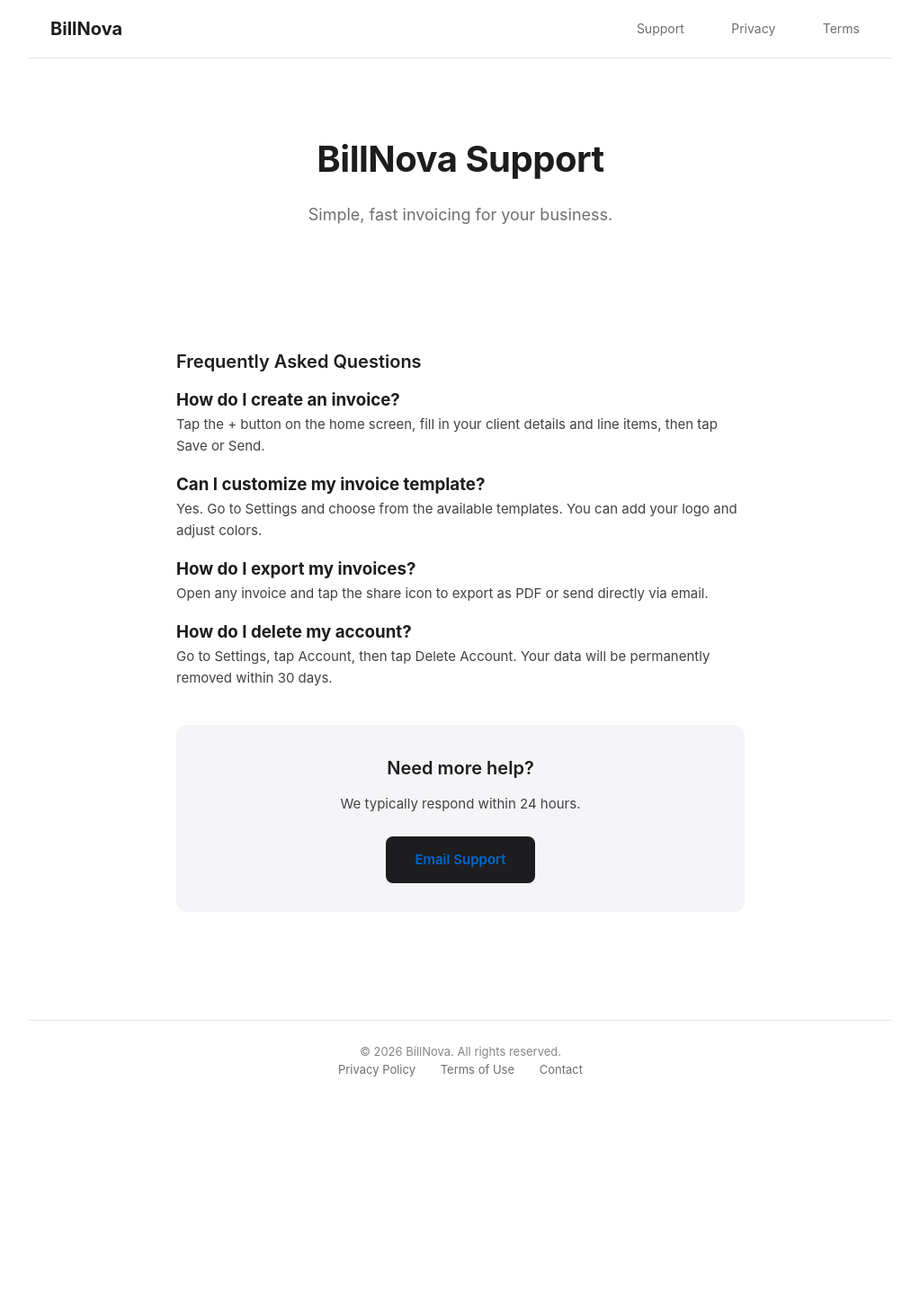
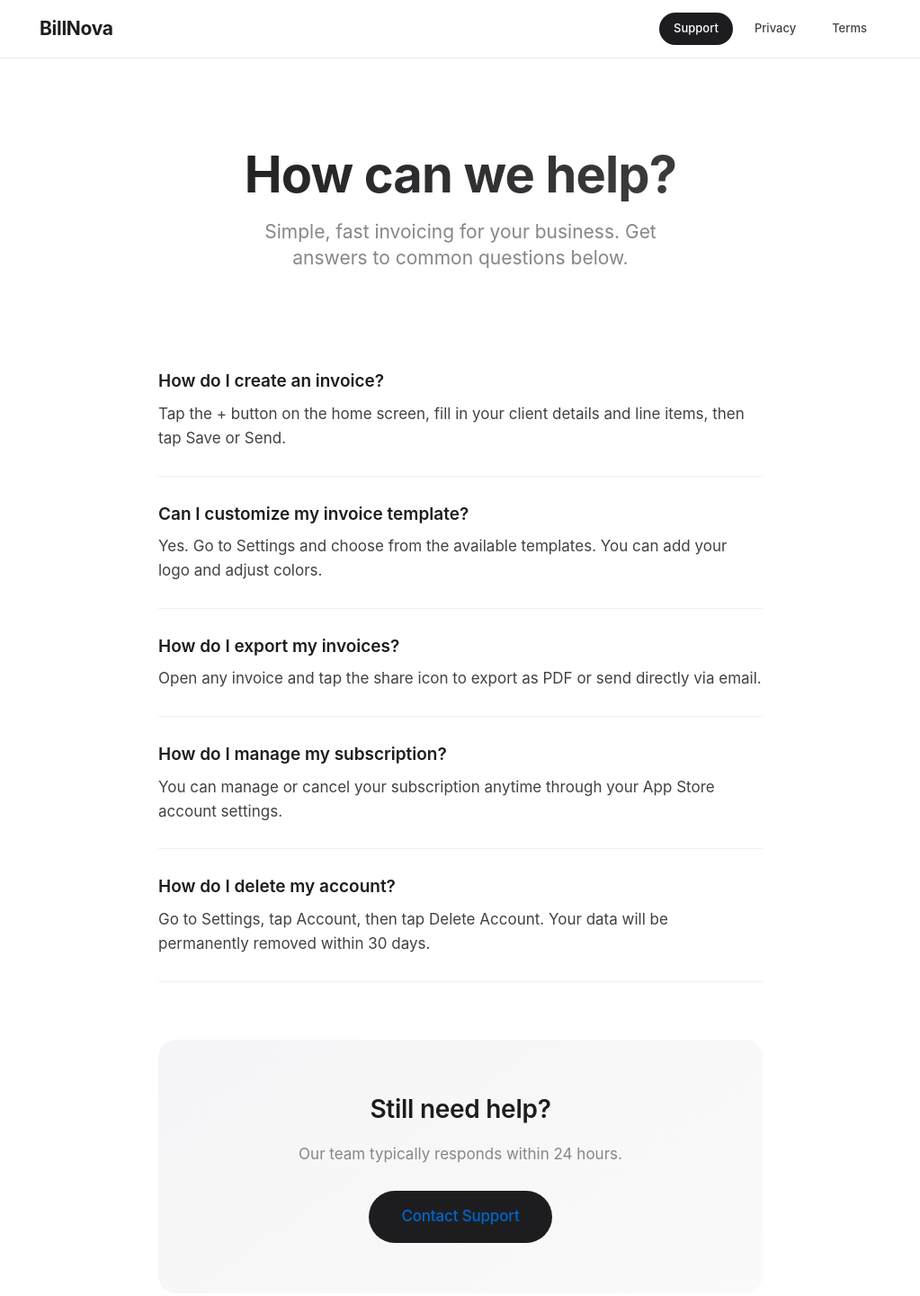
Before and after one commit to SalimAlbadix/billnova, a plain HTML site: page index.html in a window 1280 px wide. Shown: the top 1441 px of the page at 90% size, without its empty margins (128-1151 px from the left). Before the commit the page ends 1224 px from the top, so only its background shows below. Drawn offline with Linux system fonts and the light colour scheme.

Commit message:
Apple-style redesign: frosted glass header, smooth fade-in animations, pill nav, refined typography

```diff
--- a/index.html
+++ b/index.html
@@ -8,48 +8,75 @@
 </head>
 <body>
   <header>
+    <div class="inner">
       <a href="index.html" class="logo">BillNova</a>
       <nav>
-      <a href="index.html">Support</a>
+        <a href="index.html" class="active">Support</a>
         <a href="privacy.html">Privacy</a>
         <a href="terms.html">Terms</a>
       </nav>
+    </div>
   </header>
 
-  <div class="hero">
-    <h1>BillNova Support</h1>
-    <p>Simple, fast invoicing for your business.</p>
+  <div class="hero fade-in">
+    <h1>How can we help?</h1>
+    <p>Simple, fast invoicing for your business. Get answers to common questions below.</p>
   </div>
 
   <div class="content">
-    <h2>Frequently Asked Questions</h2>
-
+    <div class="faq-item fade-in">
       <h3>How do I create an invoice?</h3>
       <p>Tap the + button on the home screen, fill in your client details and line items, then tap Save or Send.</p>
+    </div>
 
+    <div class="faq-item fade-in">
       <h3>Can I customize my invoice template?</h3>
       <p>Yes. Go to Settings and choose from the available templates. You can add your logo and adjust colors.</p>
+    </div>
 
+    <div class="faq-item fade-in">
       <h3>How do I export my invoices?</h3>
       <p>Open any invoice and tap the share icon to export as PDF or send directly via email.</p>
+    </div>
 
+    <div class="faq-item fade-in">
+      <h3>How do I manage my subscription?</h3>
+      <p>You can manage or cancel your subscription anytime through your App Store account settings.</p>
+    </div>
+
+    <div class="faq-item fade-in">
       <h3>How do I delete my account?</h3>
       <p>Go to Settings, tap Account, then tap Delete Account. Your data will be permanently removed within 30 days.</p>
+    </div>
 
-    <div class="support-card">
-      <h2>Need more help?</h2>
-      <p>We typically respond within 24 hours.</p>
-      <a href="mailto:support@albadi.io" class="btn">Email Support</a>
+    <div class="support-card fade-in">
+      <h2>Still need help?</h2>
+      <p>Our team typically responds within 24 hours.</p>
+      <a href="mailto:support@albadi.io" class="btn">Contact Support</a>
     </div>
   </div>
 
   <footer>
+    <div class="inner">
       <p>&copy; 2026 BillNova. All rights reserved.</p>
-    <p>
+      <div class="links">
         <a href="privacy.html">Privacy Policy</a>
         <a href="terms.html">Terms of Use</a>
         <a href="mailto:support@albadi.io">Contact</a>
-    </p>
+      </div>
+    </div>
   </footer>
+
+  <script>
+    const observer = new IntersectionObserver((entries) => {
+      entries.forEach(entry => {
+        if (entry.isIntersecting) {
+          entry.target.classList.add('visible');
+        }
+      });
+    }, { threshold: 0.1, rootMargin: '0px 0px -40px 0px' });
+
+    document.querySelectorAll('.fade-in').forEach(el => observer.observe(el));
+  </script>
 </body>
 </html>
--- a/style.css
+++ b/style.css
@@ -5,161 +5,326 @@
 }
 
 body {
-  font-family: -apple-system, BlinkMacSystemFont, "Segoe UI", Roboto, Helvetica, Arial, sans-serif;
+  font-family: -apple-system, BlinkMacSystemFont, "SF Pro Display", "SF Pro Text", "Helvetica Neue", Helvetica, Arial, sans-serif;
   color: #1d1d1f;
   background: #fff;
-  line-height: 1.6;
+  line-height: 1.5;
   -webkit-font-smoothing: antialiased;
+  -moz-osx-font-smoothing: grayscale;
+  overflow-x: hidden;
 }
 
+/* Fade-in animations */
+.fade-in {
+  opacity: 0;
+  transform: translateY(30px);
+  transition: opacity 0.8s ease, transform 0.8s ease;
+}
+
+.fade-in.visible {
+  opacity: 1;
+  transform: translateY(0);
+}
+
+/* Header */
 header {
-  border-bottom: 1px solid #e5e5e5;
-  padding: 16px 24px;
+  position: sticky;
+  top: 0;
+  z-index: 100;
+  background: rgba(255, 255, 255, 0.72);
+  backdrop-filter: saturate(180%) blur(20px);
+  -webkit-backdrop-filter: saturate(180%) blur(20px);
+  border-bottom: 1px solid rgba(0, 0, 0, 0.08);
+}
+
+header .inner {
+  max-width: 980px;
+  margin: 0 auto;
+  padding: 14px 22px;
   display: flex;
   align-items: center;
   justify-content: space-between;
-  max-width: 960px;
-  margin: 0 auto;
 }
 
 header .logo {
-  font-size: 20px;
+  font-size: 21px;
   font-weight: 700;
   color: #1d1d1f;
   text-decoration: none;
+  letter-spacing: -0.3px;
+}
+
+nav {
+  display: flex;
+  gap: 8px;
 }
 
 nav a {
-  margin-left: 24px;
-  font-size: 14px;
-  color: #6e6e73;
+  font-size: 13px;
+  color: #424245;
   text-decoration: none;
-  padding: 6px 12px;
-  border-radius: 6px;
+  padding: 8px 16px;
+  border-radius: 20px;
+  transition: all 0.3s ease;
+  font-weight: 500;
 }
 
 nav a:hover {
   color: #1d1d1f;
-  background: #f5f5f7;
+  background: rgba(0, 0, 0, 0.04);
 }
 
+nav a.active {
+  color: #fff;
+  background: #1d1d1f;
+}
+
+/* Hero */
 .hero {
   text-align: center;
-  padding: 80px 24px 60px;
-  max-width: 640px;
+  padding: 100px 24px 80px;
+  max-width: 720px;
   margin: 0 auto;
 }
 
 .hero h1 {
-  font-size: 40px;
+  font-size: 56px;
   font-weight: 700;
-  letter-spacing: -0.5px;
-  margin-bottom: 16px;
+  letter-spacing: -0.015em;
+  line-height: 1.07;
+  margin-bottom: 20px;
+  background: linear-gradient(135deg, #1d1d1f 0%, #424245 100%);
+  -webkit-background-clip: text;
+  -webkit-text-fill-color: transparent;
+  background-clip: text;
 }
 
 .hero p {
-  font-size: 18px;
-  color: #6e6e73;
+  font-size: 21px;
+  color: #86868b;
+  font-weight: 400;
+  line-height: 1.38;
+  max-width: 500px;
+  margin: 0 auto;
 }
 
+/* Content sections */
 .content {
-  max-width: 680px;
+  max-width: 720px;
   margin: 0 auto;
-  padding: 40px 24px 80px;
+  padding: 0 24px 100px;
 }
 
 .content h1 {
-  font-size: 32px;
+  font-size: 48px;
   font-weight: 700;
+  letter-spacing: -0.015em;
+  line-height: 1.1;
   margin-bottom: 8px;
 }
 
 .content .updated {
-  font-size: 14px;
-  color: #6e6e73;
-  margin-bottom: 32px;
+  font-size: 15px;
+  color: #86868b;
+  margin-bottom: 48px;
 }
 
 .content h2 {
-  font-size: 20px;
+  font-size: 24px;
+  font-weight: 600;
+  margin-top: 48px;
+  margin-bottom: 16px;
+  letter-spacing: -0.01em;
+}
+
+.content h3 {
+  font-size: 19px;
   font-weight: 600;
   margin-top: 32px;
-  margin-bottom: 12px;
+  margin-bottom: 8px;
 }
 
 .content p,
 .content ul {
-  font-size: 15px;
+  font-size: 17px;
   color: #424245;
   margin-bottom: 16px;
+  line-height: 1.58;
 }
 
 .content ul {
-  padding-left: 20px;
+  padding-left: 24px;
 }
 
 .content li {
-  margin-bottom: 8px;
+  margin-bottom: 10px;
 }
 
 .content a {
-  color: #0066cc;
+  color: #06c;
   text-decoration: none;
+  transition: color 0.2s ease;
 }
 
 .content a:hover {
+  color: #0055b3;
   text-decoration: underline;
 }
 
+/* Support card */
 .support-card {
-  background: #f5f5f7;
-  border-radius: 12px;
-  padding: 32px;
+  background: linear-gradient(145deg, #f5f5f7, #fafafa);
+  border-radius: 20px;
+  padding: 56px 40px;
   text-align: center;
-  margin: 40px 0;
+  margin: 64px 0;
+  transition: transform 0.4s ease, box-shadow 0.4s ease;
+}
+
+.support-card:hover {
+  transform: scale(1.01);
+  box-shadow: 0 8px 40px rgba(0, 0, 0, 0.06);
 }
 
 .support-card h2 {
   margin-top: 0;
+  font-size: 28px;
 }
 
 .support-card p {
   margin-bottom: 8px;
+  font-size: 17px;
+  color: #86868b;
 }
 
+/* Buttons */
 .btn {
   display: inline-block;
   background: #1d1d1f;
   color: #fff;
-  padding: 14px 32px;
-  border-radius: 8px;
-  font-size: 15px;
-  font-weight: 600;
+  padding: 16px 36px;
+  border-radius: 980px;
+  font-size: 17px;
+  font-weight: 500;
   text-decoration: none;
-  margin-top: 16px;
+  margin-top: 20px;
+  transition: all 0.4s ease;
+  letter-spacing: -0.01em;
 }
 
 .btn:hover {
-  background: #333;
+  background: #424245;
+  transform: scale(1.04);
   text-decoration: none;
 }
 
-footer {
-  border-top: 1px solid #e5e5e5;
-  padding: 24px;
+/* Section divider */
+.section-break {
+  width: 100%;
+  height: 1px;
+  background: linear-gradient(90deg, transparent, rgba(0,0,0,0.08), transparent);
+  margin: 60px auto;
+  max-width: 720px;
+}
+
+/* FAQ items */
+.faq-item {
+  padding: 28px 0;
+  border-bottom: 1px solid rgba(0, 0, 0, 0.06);
+}
+
+.faq-item:last-child {
+  border-bottom: none;
+}
+
+.faq-item h3 {
+  margin-top: 0;
+  font-size: 19px;
+  transition: color 0.3s ease;
+}
+
+.faq-item p {
+  margin-bottom: 0;
+}
+
+/* Page header for legal pages */
+.page-header {
   text-align: center;
-  font-size: 13px;
-  color: #86868b;
-  max-width: 960px;
+  padding: 100px 24px 60px;
+  max-width: 720px;
   margin: 0 auto;
 }
 
+.page-header h1 {
+  font-size: 48px;
+  font-weight: 700;
+  letter-spacing: -0.015em;
+  line-height: 1.1;
+  margin-bottom: 12px;
+}
+
+.page-header .updated {
+  font-size: 15px;
+  color: #86868b;
+}
+
+/* Footer */
+footer {
+  background: #f5f5f7;
+  padding: 40px 24px;
+  text-align: center;
+}
+
+footer .inner {
+  max-width: 980px;
+  margin: 0 auto;
+}
+
+footer p {
+  font-size: 13px;
+  color: #86868b;
+  margin-bottom: 12px;
+}
+
+footer .links {
+  display: flex;
+  justify-content: center;
+  gap: 24px;
+  flex-wrap: wrap;
+}
+
 footer a {
-  color: #6e6e73;
+  color: #424245;
   text-decoration: none;
-  margin: 0 12px;
+  font-size: 13px;
+  transition: color 0.3s ease;
 }
 
 footer a:hover {
   color: #1d1d1f;
 }
+
+/* Responsive */
+@media (max-width: 768px) {
+  .hero h1 {
+    font-size: 36px;
+  }
+
+  .hero p {
+    font-size: 18px;
+  }
+
+  .content h1,
+  .page-header h1 {
+    font-size: 32px;
+  }
+
+  .support-card {
+    padding: 40px 24px;
+  }
+
+  nav a {
+    font-size: 12px;
+    padding: 6px 12px;
+  }
+}
```
Also changed, not shown: privacy.html (+41 -5 lines), terms.html (+45 -5 lines), 1 other file. Lines whose indentation alone changed are shown as unchanged.
